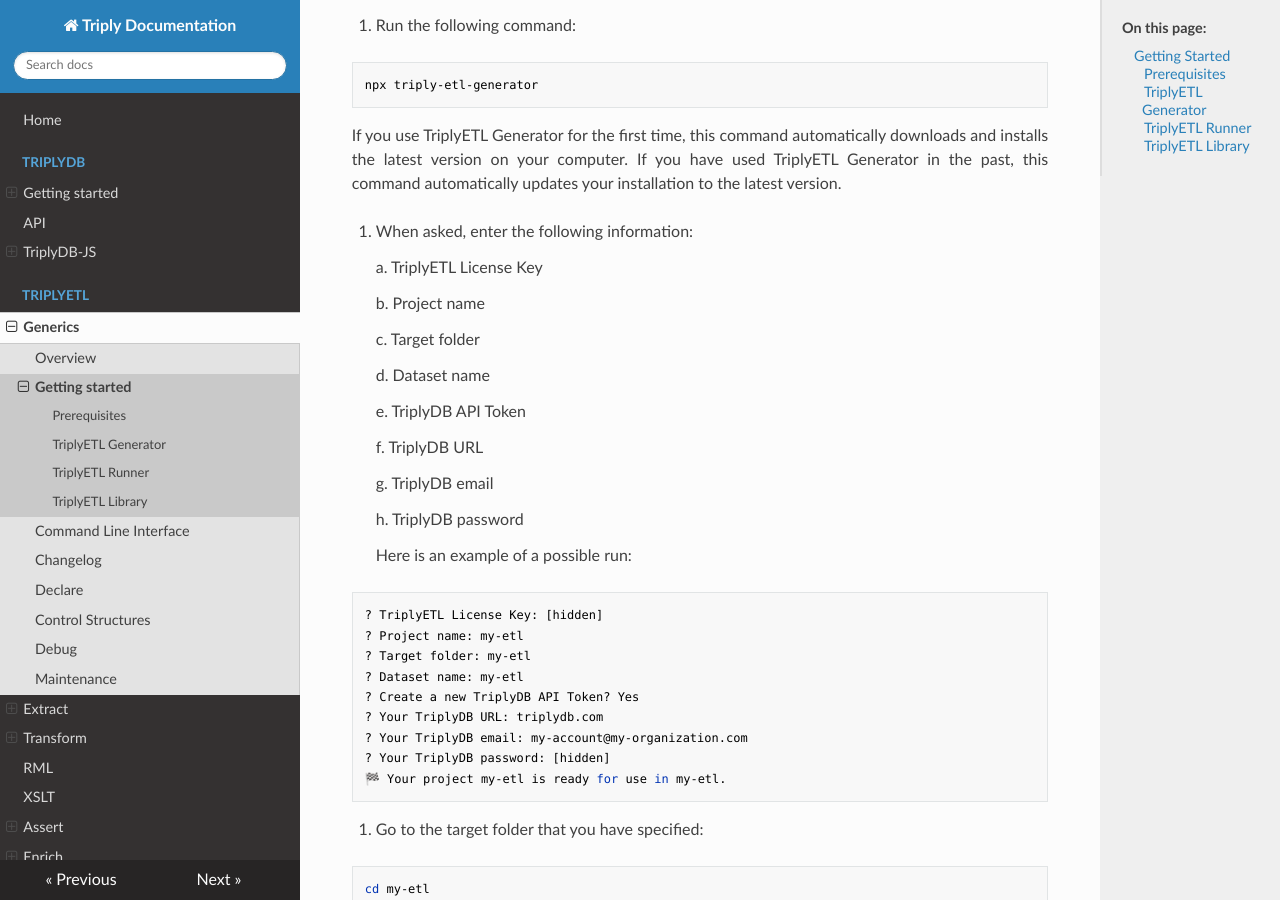
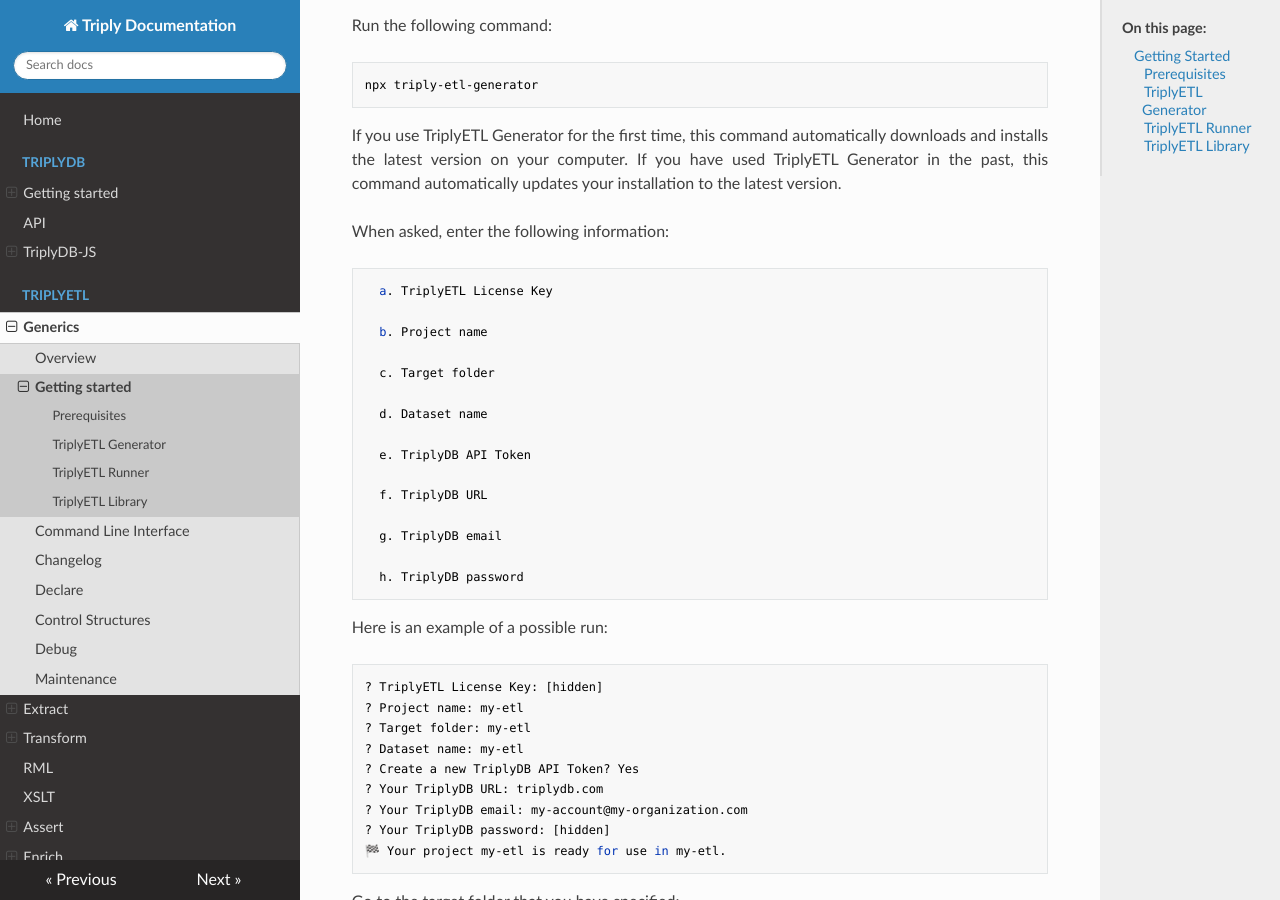
Before and after one commit to TriplyDB/Documentation, an MkDocs documentation site: the page built from docs/triply-etl/getting-started/index.md, in a window 1280 px wide and 900 px high, scrolled down 1944 px. Built offline with MkDocs 1.6.1, drawn with Linux system fonts in a browser that asks for light colours; some of the changed lines change nothing that is shown.

Commit message:
Fix numbering

````diff
--- a/docs/triply-etl/getting-started/index.md
+++ b/docs/triply-etl/getting-started/index.md
@@ -80,7 +80,7 @@
 
 Perform the following steps to use the TriplyETL Generator:
 
-1. Run the following command:
+Run the following command:
 
 ```sh
 npx triply-etl-generator
@@ -88,7 +88,7 @@
 
    If you use TriplyETL Generator for the first time, this command automatically downloads and installs the latest version on your computer. If you have used TriplyETL Generator in the past, this command automatically updates your installation to the latest version.
 
-2. When asked, enter the following information:
+When asked, enter the following information:
 
       a. TriplyETL License Key
 
@@ -106,7 +106,7 @@
 
       h. TriplyDB password
 
-    Here is an example of a possible run:
+Here is an example of a possible run:
 
 ```sh
 ? TriplyETL License Key: [hidden]
@@ -120,13 +120,13 @@
 🏁 Your project my-etl is ready for use in my-etl.
 ```
 
-3. Go to the target folder that you have specified:
+Go to the target folder that you have specified:
 
 ```sh
 cd my-etl
 ```
 
-4. You can now use the [TriplyETL Runner](../cli#triplyetl-runner) to run the ETL:
+You can now use the [TriplyETL Runner](../cli#triplyetl-runner) to run the ETL:
 
 ```sh
 npx etl
@@ -146,7 +146,7 @@
 
 Perform the following steps to use the TriplyETL Runner:
 
-1. Create a local copy of an existing ETL project.
+Create a local copy of an existing ETL project.
 
    If you do not have access to an existing TriplyETL project yet, use the [TriplyETL Generator](#triplyetl-generator) to create a new one.
 
@@ -156,25 +156,25 @@
 git clone ssh://git@git.triply.cc:10072/customers/my-org/my-project.git
 ```
 
-2. Once you have created a local copy of an existing ETL project, go into the corresponding directory:
+Once you have created a local copy of an existing ETL project, go into the corresponding directory:
 
 ```sh
 cd my-project
 ```
 
-3. Install the dependencies:
+Install the dependencies:
 
 ```sh
 npm i
 ```
 
-4. Transpile the TypeScript files into JavaScript:
+Transpile the TypeScript files into JavaScript:
 
 ```sh
 npm run build
 ```
 
-5. You can now use the TriplyETL Runner:
+You can now use the TriplyETL Runner:
 
 ```sh
 npx etl
@@ -200,7 +200,7 @@
 
 Perform the following steps to use the TriplyETL Library:
 
-1. Open the file `.npmrc` in your text editor, or create the file if it does not yet exist. Add the following content:
+Open the file `.npmrc` in your text editor, or create the file if it does not yet exist. Add the following content:
 
 ```
 @triplydb:registry=https://git.triply.cc/api/v4/packages/npm/
@@ -208,15 +208,15 @@
 //git.triply.cc/api/v4/packages/npm/:_authToken={LICENSE_KEY}
 ```
 
-   Replace `{LICENSE_KEY}` with your TriplyETL License Key. Contact [support@triply.cc](mailto:support@triply.cc) if you do not have such a license key yet.
+Replace `{LICENSE_KEY}` with your TriplyETL License Key. Contact [support@triply.cc](mailto:support@triply.cc) if you do not have such a license key yet.
 
-  2. Run the following command to add the TriplyETL dependency to your `package.json` file:
+Run the following command to add the TriplyETL dependency to your `package.json` file:
 
 ```sh
 npm i @triplyetl/etl
 ```
 
-  3. Open one of the TypeScript files in your software project. When you add the following line to the top of your file, it should be recognized by your TypeScript editor:
+Open one of the TypeScript files in your software project. When you add the following line to the top of your file, it should be recognized by your TypeScript editor:
 
 ```ts
 import { sdo } from '@triplyetl/etl/vocab'
````
